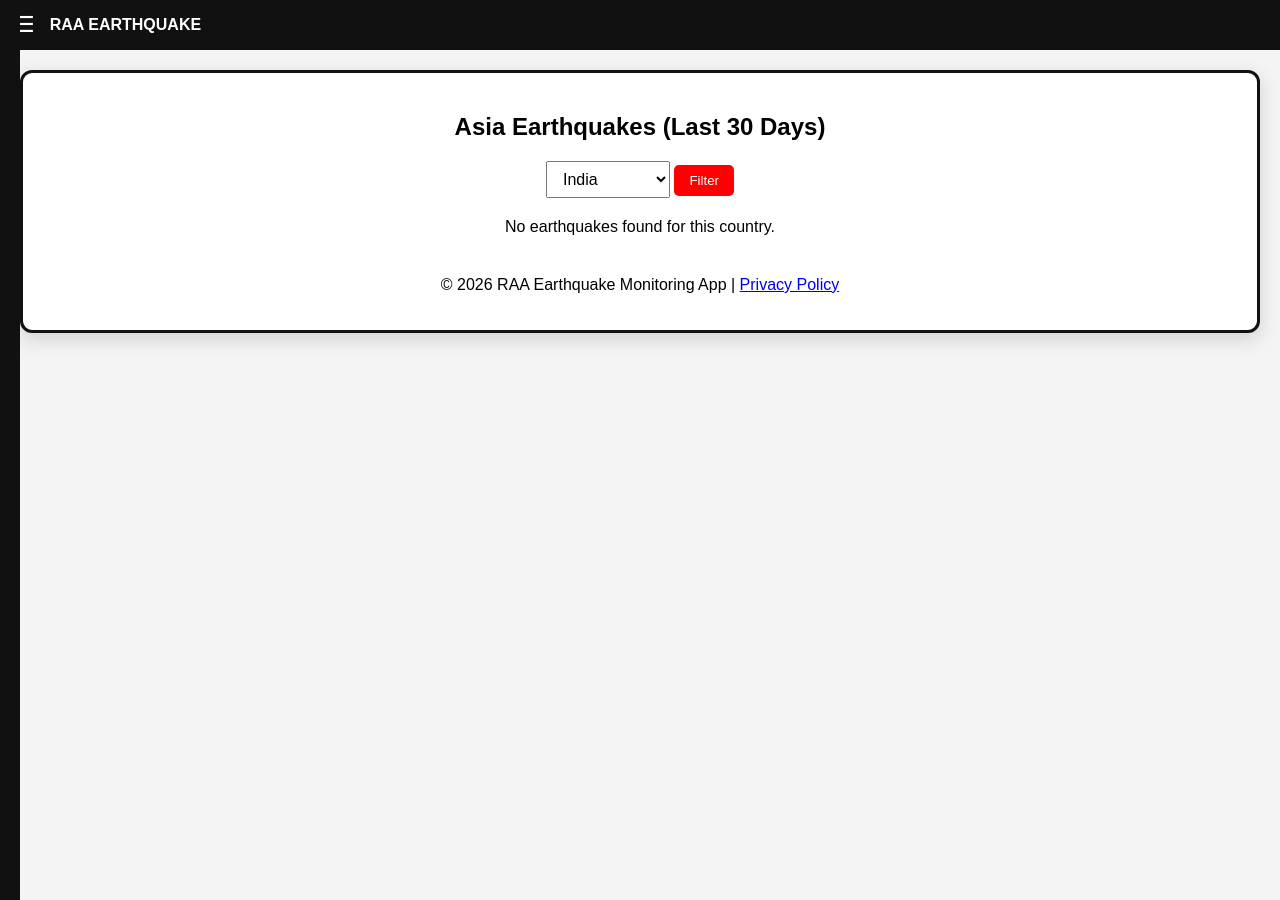
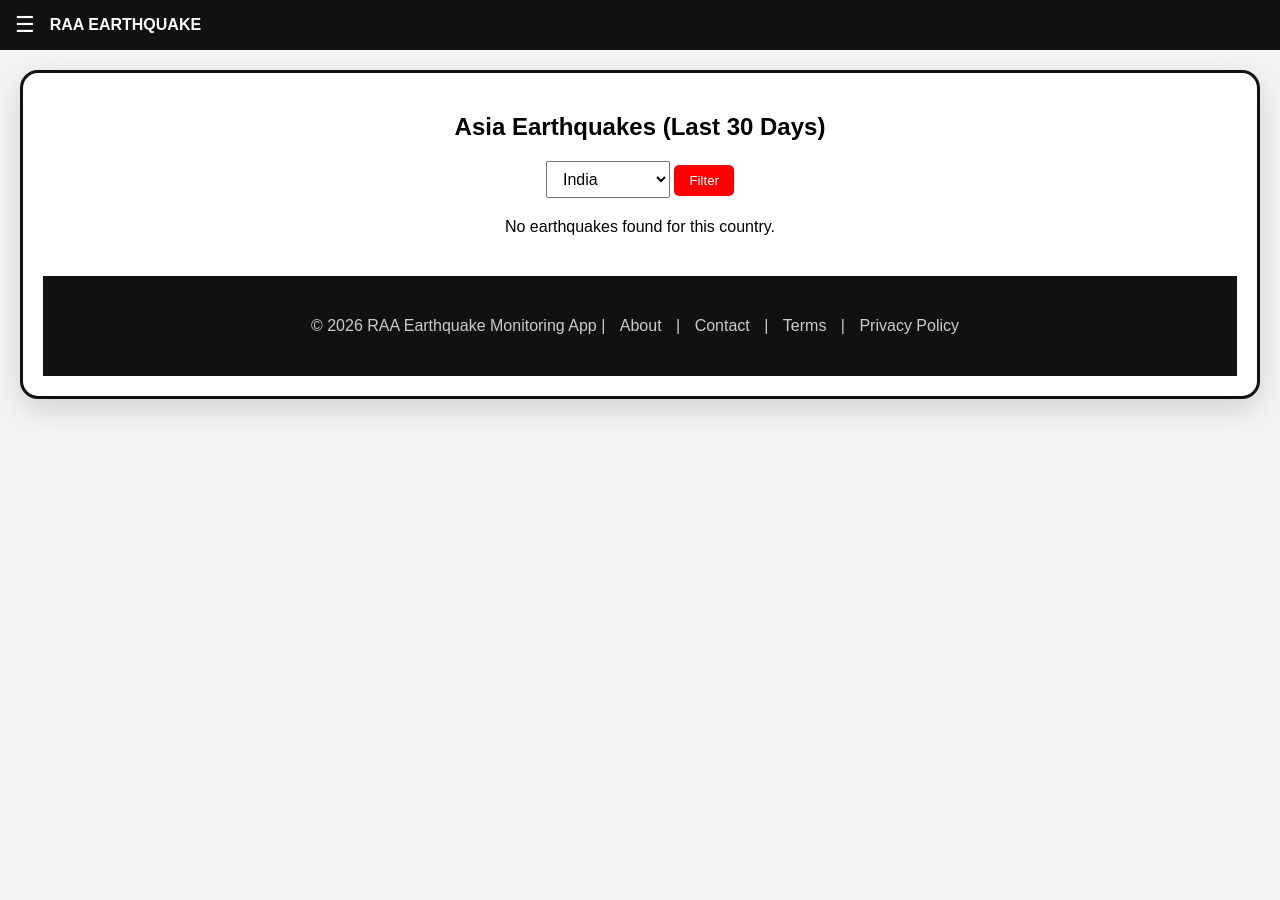
Before and after one commit to jhakalikant812-source/raa-earthquake, a Flask app: page /asia in a window 1280 px wide. Run offline with Flask 3, Linux system fonts and the light colour scheme; data that the repository does not hold is empty.

```diff
--- a/templates/account.html
+++ b/templates/account.html
@@ -13,6 +13,9 @@
 <footer style="text-align:center;margin-top:40px;">
 <p>
 © 2026 RAA Earthquake Monitoring App |
+<a href="/about">About</a> |
+<a href="/contact">Contact</a> |
+<a href="/terms">Terms</a> |
 <a href="/privacy">Privacy Policy</a>
 </p>
 </footer>
--- a/templates/asia.html
+++ b/templates/asia.html
@@ -34,6 +34,9 @@ setTimeout(function(){
 <footer style="text-align:center;margin-top:40px;">
 <p>
 © 2026 RAA Earthquake Monitoring App |
+<a href="/about">About</a> |
+<a href="/contact">Contact</a> |
+<a href="/terms">Terms</a> |
 <a href="/privacy">Privacy Policy</a>
 </p>
 </footer>
--- a/templates/base.html
+++ b/templates/base.html
@@ -1,32 +1,40 @@
 <!DOCTYPE html>
 <html>
 <head>
-<title>Raa Earthquake</title>
 
-<script async src="https://pagead2.googlesyndication.com/pagead/js/adsbygoogle.js?client=ca-pub-7255617068810954"
-     crossorigin="anonymous"></script>
+<meta charset="UTF-8">
+
+<title>RAA Earthquake | Live Earthquake Alerts & Global Earthquake Map</title>
 
 <meta name="viewport" content="width=device-width, initial-scale=1.0">
 
+<meta name="description" content="RAA Earthquake - Real time earthquake alerts and safety guide for India and world.">
+
+<meta name="keywords" content="earthquake alert, earthquake tracker, live earthquake map, India earthquake">
+
+<meta name="author" content="RAA Earthquake">
+
+<meta name="robots" content="index, follow">
+
+<meta name="theme-color" content="#111">
+
+<link rel="icon" href="https://earthquake.usgs.gov/favicon.ico">
+
 <meta name="google-site-verification" content="aKhYEG-Q-t5PaNZiKUb1DyFniY4j3ITzPq1hrzK_0Fg" />
 
-<meta name="description" content="RAA Earthquake - Real time earthquake alerts and safety guide for India and world.">
-<meta name="keywords" content="RAA Earthquake, earthquake alert app, India earthquake, live earthquake data">
-<meta name="author" content="Raa Earthquake">
-<meta name="robots" content="index, follow">
+<!-- Google AdSense -->
+<script async src="https://pagead2.googlesyndication.com/pagead/js/adsbygoogle.js?client=ca-pub-7255617068810954"
+crossorigin="anonymous"></script>
 
 <style>
 
-/* ================= GLOBAL ================= */
-
 body{
 margin:0;
-padding:0;
 font-family:Arial, sans-serif;
 background:#f4f4f4;
 }
 
-/* ================= TOP BAR ================= */
+/* TOPBAR */
 
 .topbar{
 background:#111;
@@ -49,19 +57,21 @@ margin-right:15px;
 font-weight:bold;
 }
 
-/* ================= SIDEBAR ================= */
+/* SIDEBAR */
 
 .sidebar{
 position:fixed;
 left:-250px;
 top:0;
 width:230px;
-height:100%;
+height:100vh;
 background:#111;
-padding:20px;
-color:white;
+padding:10px;
+color:rgb(203, 190, 190);
 transition:0.3s;
 z-index:1000;
+overflow-y:auto;
+overflow-x:hidden;
 }
 
 .sidebar.active{
@@ -74,13 +84,11 @@ margin:10px 0;
 padding:12px;
 border-radius:10px;
 text-align:center;
-transition:0.3s;
 border:1px solid #444;
 }
 
 .menu-box:hover{
 background:#333;
-transform:scale(1.03);
 }
 
 .menu-box a{
@@ -90,18 +98,18 @@ font-weight:bold;
 display:block;
 }
 
-/* ================= PAGE CONTENT ================= */
+/* CONTENT */
 
 .content{
 padding:20px;
 margin:20px;
 background:white;
 border:3px solid #111;
-border-radius:12px;
-box-shadow:0 6px 20px rgba(0,0,0,0.15);
+border-radius:18px;
+box-shadow:0 10px 30px rgba(0,0,0,0.15);
 }
 
-/* ================= OVERLAY ================= */
+/* OVERLAY */
 
 .overlay{
 display:none;
@@ -118,31 +126,42 @@ z-index:500;
 display:block;
 }
 
+/* FOOTER */
+
+footer{
+text-align:center;
+padding:25px;
+background:#111;
+color:#ccc;
+margin-top:40px;
+}
+
+footer a{
+color:#ccc;
+text-decoration:none;
+margin:0 10px;
+}
+
 </style>
+
 </head>
 
 <body>
 
-<!-- ================= TOP BAR ================= -->
+<!-- TOP BAR -->
 
 <div class="topbar">
-<div class="menu-toggle" onclick="toggleMenu()">&#9776;</div>
+<div class="menu-toggle" onclick="toggleMenu()">☰</div>
 <div class="topbar-title">RAA EARTHQUAKE</div>
 </div>
 
-<!-- ================= SIDEBAR ================= -->
+<!-- SIDEBAR -->
+
 <div class="sidebar" id="sidebar">
-
-<!-- ALWAYS VISIBLE -->
 
 <div class="menu-box">
 <a href="/">🏠 Home</a>
 </div>
-
-
-{% if session.get("user_id") %}
-
-<!-- USER LOGGED IN -->
 
 <div class="menu-box">
 <a href="/asia">🌏 Asia</a>
@@ -157,11 +176,17 @@ display:block;
 </div>
 
 <div class="menu-box">
-<a href="/guide">📘 Guide</a>
+<a href="/guide">📘 Safety Guide</a>
 </div>
 
+<hr style="border:0.5px solid #444;margin:15px 0;">
+
+<!-- USER OPTIONS -->
+
+{% if session.get("user_id") %}
+
 <div class="menu-box">
-<a href="/account">👤 Account</a>
+<a href="/account">👤 My Account</a>
 </div>
 
 <div class="menu-box">
@@ -169,8 +194,6 @@ display:block;
 </div>
 
 {% else %}
-
-<!-- USER NOT LOGGED IN -->
 
 <div class="menu-box">
 <a href="/login">🔑 Login</a>
@@ -182,8 +205,7 @@ display:block;
 
 {% endif %}
 
-
-<!-- ADMIN OPTION -->
+<!-- ADMIN PANEL -->
 
 {% if session.get("user_email") in [
 "bharadwajrishav8434@gmail.com",
@@ -196,12 +218,9 @@ display:block;
 
 {% endif %}
 
-
-<!-- ================= ALWAYS SHOW PAGES ================= -->
-
 <hr style="border:0.5px solid #444;margin:15px 0;">
 
-
+<!-- LEGAL PAGES -->
 
 <div class="menu-box">
 <a href="/about">ℹ About Us</a>
@@ -219,49 +238,52 @@ display:block;
 <a href="/privacy">🔒 Privacy Policy</a>
 </div>
 
+
 </div>
-<!-- ================= OVERLAY ================= -->
+
+<!-- OVERLAY -->
 
 <div class="overlay" id="overlay" onclick="toggleMenu()"></div>
 
-<!-- ================= PAGE CONTENT ================= -->
+<!-- CONTENT -->
 
 <div class="content">
+
 {% block content %}
 {% endblock %}
+
 </div>
+
+<!-- FOOTER -->
+
+
 
 <script>
 
 function toggleMenu(){
-
 document.getElementById("sidebar").classList.toggle("active");
 document.getElementById("overlay").classList.toggle("active");
-
 }
 
 </script>
 
 <script>
 
-// Store last earthquake ID to avoid repeated alerts
-let lastEarthquakeID = null;
+let lastEarthquakeID=null;
 
-// Ask permission safely
-if ("Notification" in window) {
+if("Notification" in window){
 
-if (Notification.permission === "default") {
+if(Notification.permission==="default"){
 Notification.requestPermission();
 }
 
 }
 
-// Check earthquakes
 async function checkEarthquakes(){
 
 try{
 
-let url="https://earthquake.usgs.gov/earthquakes/feed/v1.0/summary/significant_hour.geojson";
+let url="https://earthquake.usgs.gov/earthquakes/feed/v1.0/summary/all_hour.geojson";
 
 let response=await fetch(url);
 let data=await response.json();
@@ -279,7 +301,7 @@ lastEarthquakeID=id;
 if(Notification.permission==="granted"){
 
 new Notification("🚨 Large Earthquake Detected!",{
-body: place + " | Magnitude: " + mag,
+body:place+" | Magnitude: "+mag,
 icon:"https://earthquake.usgs.gov/favicon.ico"
 });
 
@@ -289,18 +311,15 @@ icon:"https://earthquake.usgs.gov/favicon.ico"
 
 });
 
-}catch(error){
+}catch(e){
 
-console.log("Earthquake check error:",error);
+console.log(e);
 
 }
 
 }
 
-// Check every 60 seconds
 setInterval(checkEarthquakes,60000);
-
-// Run once
 checkEarthquakes();
 
 </script>
--- a/templates/guide.html
+++ b/templates/guide.html
@@ -42,6 +42,9 @@
 <footer style="text-align:center;margin-top:40px;">
 <p>
 © 2026 RAA Earthquake Monitoring App |
+<a href="/about">About</a> |
+<a href="/contact">Contact</a> |
+<a href="/terms">Terms</a> |
 <a href="/privacy">Privacy Policy</a>
 </p>
 </footer>
--- a/templates/login.html
+++ b/templates/login.html
@@ -15,6 +15,9 @@
 <footer style="text-align:center;margin-top:40px;">
 <p>
 © 2026 RAA Earthquake Monitoring App |
+<a href="/about">About</a> |
+<a href="/contact">Contact</a> |
+<a href="/terms">Terms</a> |
 <a href="/privacy">Privacy Policy</a>
 </p>
 </footer>
--- a/templates/map.html
+++ b/templates/map.html
@@ -102,6 +102,9 @@ setTimeout(function(){
 <footer style="text-align:center;margin-top:40px;">
 <p>
 © 2026 RAA Earthquake Monitoring App |
+<a href="/about">About</a> |
+<a href="/contact">Contact</a> |
+<a href="/terms">Terms</a> |
 <a href="/privacy">Privacy Policy</a>
 </p>
 </footer>
--- a/templates/privacy.html
+++ b/templates/privacy.html
@@ -106,7 +106,7 @@ This privacy policy may be updated occasionally. Any updates will be posted on t
 <p>
 If you have questions about this Privacy Policy, contact us at:
 <br><br>
-<b>Email:</b> support@raaearthquake.com
+<b>Email:</b> raa.earthquake.2.0@gmail.com
 </p>
 
 <footer>
--- a/templates/signup.html
+++ b/templates/signup.html
@@ -39,6 +39,9 @@ if(navigator.geolocation){
 <footer style="text-align:center;margin-top:40px;">
 <p>
 © 2026 RAA Earthquake Monitoring App |
+<a href="/about">About</a> |
+<a href="/contact">Contact</a> |
+<a href="/terms">Terms</a> |
 <a href="/privacy">Privacy Policy</a>
 </p>
 </footer>
--- a/templates/world.html
+++ b/templates/world.html
@@ -50,6 +50,9 @@ setTimeout(function(){
 <footer style="text-align:center;margin-top:40px;">
 <p>
 © 2026 RAA Earthquake Monitoring App |
+<a href="/about">About</a> |
+<a href="/contact">Contact</a> |
+<a href="/terms">Terms</a> |
 <a href="/privacy">Privacy Policy</a>
 </p>
 </footer>
```
